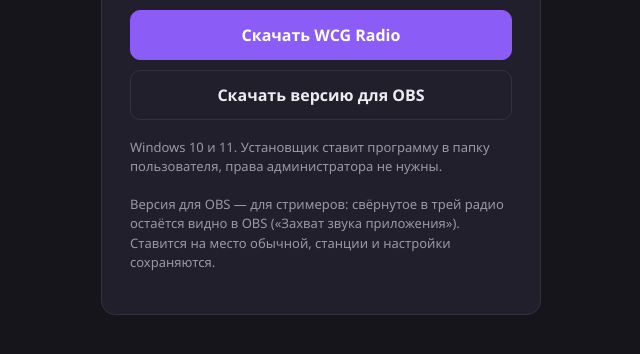
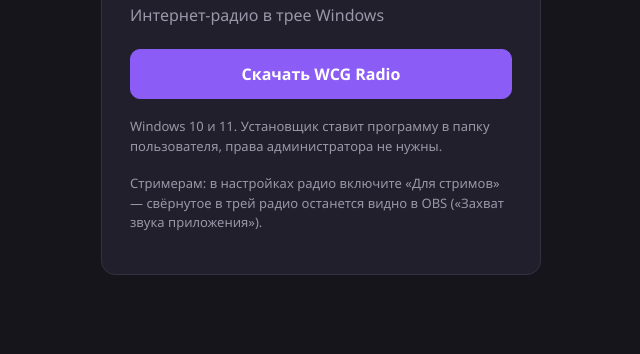
Before and after one commit to lapizwcg/WCGRadio-Release, a plain HTML site: page index.html in a window 1280 px wide. Shown: the part 294-648 px from the top of the page, without its empty margins (319-959 px from the left). Drawn offline with Linux system fonts and the light colour scheme.

Commit message:
Страница: один установщик, «Для стримов» — в настройках радио
Co-Authored-By: Claude Opus 5.5 <noreply@anthropic.com>

```diff
--- a/index.html
+++ b/index.html
@@ -34,17 +34,15 @@
     <p class="url" id="url"></p>
     <a class="btn main" id="open" href="#">Открыть в WCG Radio</a>
     <a class="btn" href="WCGRadio-setup.exe" download>Скачать WCG Radio</a>
-    <a class="btn" href="WCGRadio-OBS-setup.exe" download>Скачать версию для OBS</a>
     <p class="note">Радио открывается само. Не открылось — значит, WCG Radio ещё не установлено: скачайте, установите и нажмите
       «Открыть в WCG Radio». Станция добавится в ваш список и сразу заиграет.</p>
   </section>
 
   <section id="plain" hidden>
     <a class="btn main" href="WCGRadio-setup.exe" download>Скачать WCG Radio</a>
-    <a class="btn" href="WCGRadio-OBS-setup.exe" download>Скачать версию для OBS</a>
     <p class="note">Windows 10 и 11. Установщик ставит программу в папку пользователя, права администратора не нужны.</p>
-    <p class="note">Версия для OBS — для стримеров: свёрнутое в трей радио остаётся видно в OBS («Захват звука приложения»).
-      Ставится на место обычной, станции и настройки сохраняются.</p>
+    <p class="note">Стримерам: в настройках радио включите «Для стримов» — свёрнутое в трей радио останется видно в OBS
+      («Захват звука приложения»).</p>
   </section>
 </main>
 <script>
```
Also changed, not shown: 1 other file.
